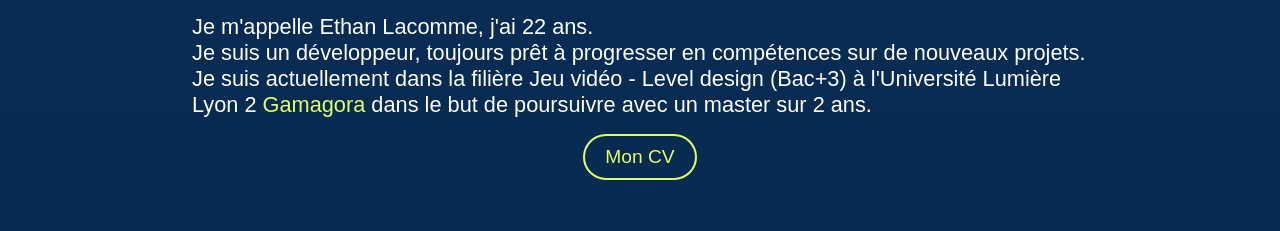
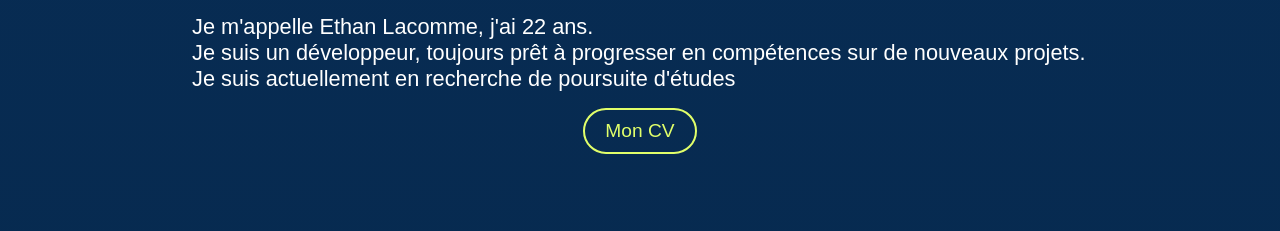
Before and after one commit to EthanLacomme/portfolio, a plain HTML site: page index.html in a window 1280 px wide. Shown: the part 392-623 px from the top of the page. Drawn offline with Linux system fonts and the light colour scheme; no server answers.

Commit message:
Updating profile for the future

```diff
--- a/index.html
+++ b/index.html
@@ -40,7 +40,7 @@
             </div>
         </div>
         <!-- inclusion du CV-->
-        <div class="btn-box"><a href="documents/CV LACOMME Ethan.pdf" target="_blank" class="btn" data-i18n="aPropos.cv"></a></div>
+        <div class="btn-box"><a href="documents/Ethan Lacomme CV General.pdf" target="_blank" class="btn" data-i18n="aPropos.cv"></a></div>
     </div>
 
     <div class="section" id="competences">
--- a/translations.js
+++ b/translations.js
@@ -22,9 +22,9 @@ window.TRANSLATIONS = {
             ligne1: "Je m'appelle Ethan Lacomme, j'ai ",
             ans: " ans.",
             ligne2: "Je suis un développeur, toujours prêt à progresser en compétences sur de nouveaux projets.",
-            ligne3: "Je suis actuellement dans la filière Jeu vidéo - Level design (Bac+3) à l'Université Lumière Lyon 2 ",
-            programme: "Gamagora",
-            ligne4: " dans le but de poursuivre avec un master sur 2 ans.",
+            ligne3: " Je suis actuellement en recherche de poursuite d'études",//a rajouter dès que j'aurai quelque chose - vieux (Je suis actuellement dans la filière Jeu vidéo - Level design (Bac+3) à l'Université Lumière Lyon 2)
+            programme: " ", // (Gamagora)
+            ligne4: " ", // (dans le but de poursuivre avec un master sur 2 ans)
             cv: "Mon CV"
         },
 
@@ -178,9 +178,9 @@ window.TRANSLATIONS = {
             ligne1: "My name is Ethan Lacomme, I am ",
             ans: " years old.",
             ligne2: "I am a developer, always ready to improve my skills on new projects.",
-            ligne3: "I am currently in the Video Game - Level Design program (Bachelor's degree) at Université Lumière Lyon 2 ",
-            programme: "Gamagora",
-            ligne4: " with the goal of continuing with a 2-year master's degree.",
+            ligne3: " I am currently looking for studies",
+            programme: " ",
+            ligne4: " ",
             cv: "My Resume"
         },
 
```
Also changed, not shown: 2 other files.
